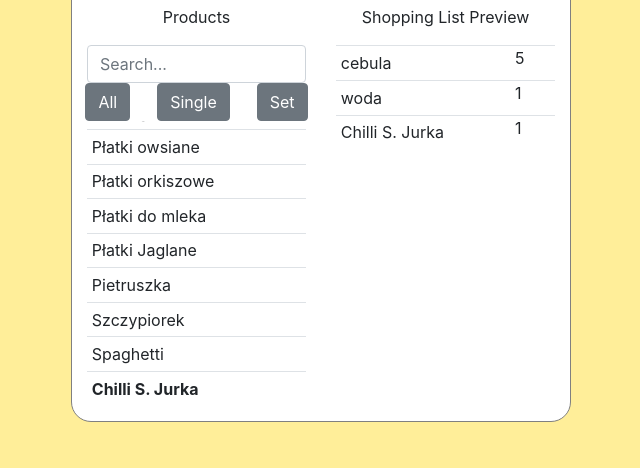
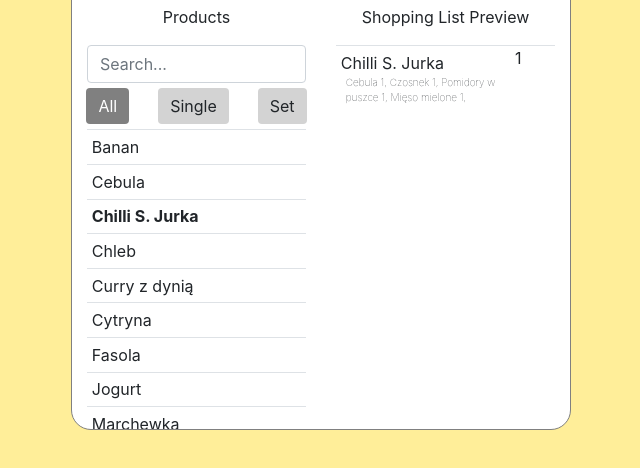
Before and after one commit to Albatros-code/shopping-list-app, a React app: page / in a window 1280 px wide. Both pictures are taken after a click on the element "Chilli S. Jurka". Shown: the part 168-636 px from the top of the page, without its empty margins (319-959 px from the left). Built offline with nearby package versions, Linux system fonts and the light colour scheme.

Commit message:
Update page

```diff
--- a/src/css/shopping-list-app.css
+++ b/src/css/shopping-list-app.css
@@ -71,3 +71,31 @@ body {
 .bold {
   font-weight: bold;
 }
+
+.list-description {
+  font-size: 10px;
+  font-weight: 100;
+  margin-left: 5px;
+  margin-bottom: 0px;
+  -text-align: justify;
+}
+
+.btn-look {
+  background: lightgrey;
+  border: 0px;
+}
+
+.btn-toggled {
+  background: grey;
+  color: white;
+}
+
+.list-filter-buttons {
+  margin-top: 5px;
+  margin-bottom: 5px;
+}
+
+.btn.focus, .btn:focus {
+    outline: 0;
+    box-shadow: 0 0 0 0.2rem rgba(255,255,0,.25);
+}
--- a/src/index.js
+++ b/src/index.js
@@ -4,17 +4,35 @@ import './css/bootstrap.min.css';
 import './css/shopping-list-app.css';
 
 class SearchBar extends React.Component {
+  constructor(props){
+    super(props);
+
+    this.handleFilterTextChange = this.handleFilterTextChange.bind(this);
+  }
+
+  handleFilterTextChange(e) {
+    this.props.filterText(e.target.value);
+  }
+
   render() {
     return (
-      <input type="text" placeholder="Search..." className="form-control"/>
+      <input
+        type="text"
+        placeholder="Search..."
+        className="form-control"
+        value={this.props.value}
+        onChange={(e) => this.handleFilterTextChange(e)}
+      />
     )
   }
 }
 
 class ToggleButton extends React.Component {
   render(){
+    const  btnToggled = this.props.toggleButton.toLowerCase() === this.props.label.toLowerCase() ? " btn-toggled" : "";
+
     return (
-      <button  type="button" className="btn btn-secondary">{this.props.label}</button>
+      <button  type="button" className={"btn btn-look" +  btnToggled} onClick={(label) => this.props.handleClick(this.props.label)}>{this.props.label}</button>
     )
   }
 }
@@ -29,6 +47,14 @@ class ProductTable extends React.Component {
   render() {
     const productRows = [];
     for (let i = 0; i < this.props.products.length; i++){
+
+      if (
+        this.props.products[i].name.toLowerCase().includes(this.props.filterText.toLowerCase()) &&
+
+        (this.props.toggleButton === "all" ||
+        this.props.toggleButton === this.props.products[i].category.toLowerCase())
+      ){
+
         const clicked = isClicked(this.props.products[i].name, this.props.selectedProducts)
         productRows[i] = <ProductRow
                             key={"product-row-" + i}
@@ -36,6 +62,7 @@ class ProductTable extends React.Component {
                             handleClick={() => this.props.handleClick(i)}
                             isClicked={clicked}
                           />;
+      }
     }
 
     return(
@@ -82,12 +109,33 @@ class ShoppingListRow extends React.Component {
   }
 
   render() {
+    let content = ""
+    if (this.props.type === "Single") {
+      content = this.props.name;
+    } else {
+      const index = findIndexByName(this.props.name, this.props.products);
+      const product = this.props.products[index];
+      var components = "";
+
+      for (let i = 1; i < 10; i++) {
+        if (product.hasOwnProperty("ingNam" + i)) {
+          components = components + (product["ingNam" + i] + "\u00A0" + product["ingQty" + i]+ ",\u00A0")
+
+        } else {
+          break;
+        }
+      }
+      content = <span>{this.props.name}
+                  <p className="list-description">{components}</p>
+                </span>;
+    }
+
     return (
       <tr
         onMouseEnter={this.handleMouseEnter}
         onMouseLeave={this.handleMouseLeave}
       >
-        <td onClick={this.props.handleClick}>{this.props.name}</td>
+        <td onClick={this.props.handleClick}>{content}</td>
         <td className="counter-table">
           <QuantityCounter
             hover={this.state.hover}
@@ -102,25 +150,43 @@ class ShoppingListRow extends React.Component {
 }
 
 class ShoppingList extends React.Component {
+
+  whatRowType(i) {
+     const productName = this.props.selectedProducts[i].name;
+     const products = this.props.products;
+     for (let i = 0; i < products.length; i++) {
+       if (products[i].name === productName) {
+         return products[i].category;
+       }
+     }
+   }
+
+   compareByName(a, b) {
+     if ( a.props.name < b.props.name ){
+       return -1;
+     }
+     if ( a.props.name > b.props.name ){
+       return 1;
+     }
+     return 0;
+   }
+
   render () {
     const productRows = [];
-
-  /* whatRowType(i) {
-      const productName = this.props.selectedProducts[i].name;
-
-    }*/
-
     for (let i = 0; i < this.props.selectedProducts.length; i++){
       productRows[i] = <ShoppingListRow
                           key={"product-row-" + i}
                           name={this.props.selectedProducts[i].name}
                           quantity={this.props.selectedProducts[i].quantity}
-                        //  type={this.whatRowType(i)}
+                          type={this.whatRowType(i)}
                           handleClick={() => this.props.handleClick(i)}
                           counterChangeAdd={(action) => this.props.counterChange(i, "add")}
                           counterChangeRemove={(action) => this.props.counterChange(i, "remove")}
+                          products={PRODUCTS}
                         />;
     }
+
+    productRows.sort(this.compareByName);
 
     return (
       <table className="table table-hover table-sm">
@@ -137,9 +203,10 @@ class App extends React.Component {
     super(props);
     this.state = {
       selectedProducts: [
-        {name: "cebula", quantity:5},
-        {name: "woda", quantity:1}
+        //{name: "cebula", quantity:5},
       ],
+      toggleButton: "all",
+      filterText: "",
     }
   }
 
@@ -154,7 +221,6 @@ class App extends React.Component {
     const updatedList1 = this.state.selectedProducts.slice(0, i);
     const updatedList2 = this.state.selectedProducts.slice(i+1);
     const updatedList = updatedList1.concat(updatedList2);
-    console.log(updatedList);
     this.setState({selectedProducts: updatedList});
   }
 
@@ -172,6 +238,14 @@ class App extends React.Component {
     }
   }
 
+  filterText(input) {
+    this.setState({filterText: input});
+  }
+
+  toggleButton(label) {
+    this.setState({toggleButton: label.toLowerCase()});
+  }
+
   render() {
     return (
       <div className="container" id="app">
@@ -185,13 +259,21 @@ class App extends React.Component {
         <div className="row">
           <div className="col-6">
             <p className="text-center">Products</p>
-            <SearchBar />
-            <div className="row justify-content-around"><ToggleButton label="All" /><ToggleButton  label="Single"/><ToggleButton  label="Set"/></div>
-            <div className="product-list-height-const smooth-scroll">
+            <SearchBar
+              filterText={(input) => this.filterText(input)}
+              value={this.state.filterText}/>
+            <div className="row justify-content-around list-filter-buttons">
+              <ToggleButton label="All" toggleButton={this.state.toggleButton} handleClick={(label) => this.toggleButton(label)}/>
+              <ToggleButton label="Single" toggleButton={this.state.toggleButton} handleClick={(label) => this.toggleButton(label)}/>
+              <ToggleButton label="Set" toggleButton={this.state.toggleButton} handleClick={(label) => this.toggleButton(label)}/>
+            </div>
+            <div className="product-list-height-const">
               <ProductTable
                 products={this.props.products}
                 handleClick={(i) => this.selectingProduct(i)}
                 selectedProducts={this.state.selectedProducts}
+                toggleButton={this.state.toggleButton}
+                filterText={this.state.filterText}
               />
             </div>
           </div>
@@ -221,7 +303,30 @@ function isClicked(name, list) {
   return false
 }
 
-const PRODUCTS = [
+function findIndexByName(name, list) {
+   for (let i = 0; i < list.length; i++) {
+     if (list[i].name === name) {
+       return i;
+     }
+   }
+ }
+
+function compareByName(a, b) {
+  if ( a.name < b.name ){
+    return -1;
+  }
+  if ( a.name > b.name ){
+    return 1;
+  }
+  return 0;
+}
+
+const productsInput = [
+  {category: 'Set', name: 'Curry z dynią',
+    ingNam1: 'Cebula', ingQty1: '1',
+    ingNam2: 'Czosnek', ingQty2: '1',
+    ingNam3: 'Pomidory w puszce', ingQty3: '1',
+    ingNam4: 'Mięso mielone', ingQty4: '1'},
   {category: 'Single', shopPosition1: '1', shopPosition2: '5', name: 'Chleb'},
   {category: 'Single', shopPosition1: '6', shopPosition2: '5', name: 'Mleko'},
   {category: 'Single', shopPosition1: '3', shopPosition2: '6', name: 'Woda'},
@@ -245,24 +350,12 @@ const PRODUCTS = [
     ingNam3: 'Pomidory w puszce', ingQty3: '1',
     ingNam4: 'Mięso mielone', ingQty4: '1'},
   {category: 'Set', name: 'Chilli S. Jurka',
-    ingNam1: 'Fasola', ingQty1: '2',
-    ingNam2: 'Papryka', ingQty2: '2',
-    ingNam3: 'Marchewka', ingQty3: '1',
-    ingNam4: 'Pieczarki', ingQty4: '10'},
-];
-
-const SETS = [
-  {category: 'Set', name: 'Spaghetti',
     ingNam1: 'Cebula', ingQty1: '1',
     ingNam2: 'Czosnek', ingQty2: '1',
     ingNam3: 'Pomidory w puszce', ingQty3: '1',
     ingNam4: 'Mięso mielone', ingQty4: '1'},
-  {category: 'Set', name: 'Chilli S. Jurka',
-    ingNam1: 'Fasola', ingQty1: '2',
-    ingNam2: 'Papryka', ingQty2: '2',
-    ingNam3: 'Marchewka', ingQty3: '1',
-    ingNam4: 'Pieczarki', ingQty4: '10'},
 ];
+const PRODUCTS = productsInput.sort(compareByName);
 
 // ========================================
 
```
Lines whose indentation alone changed are shown as unchanged.
